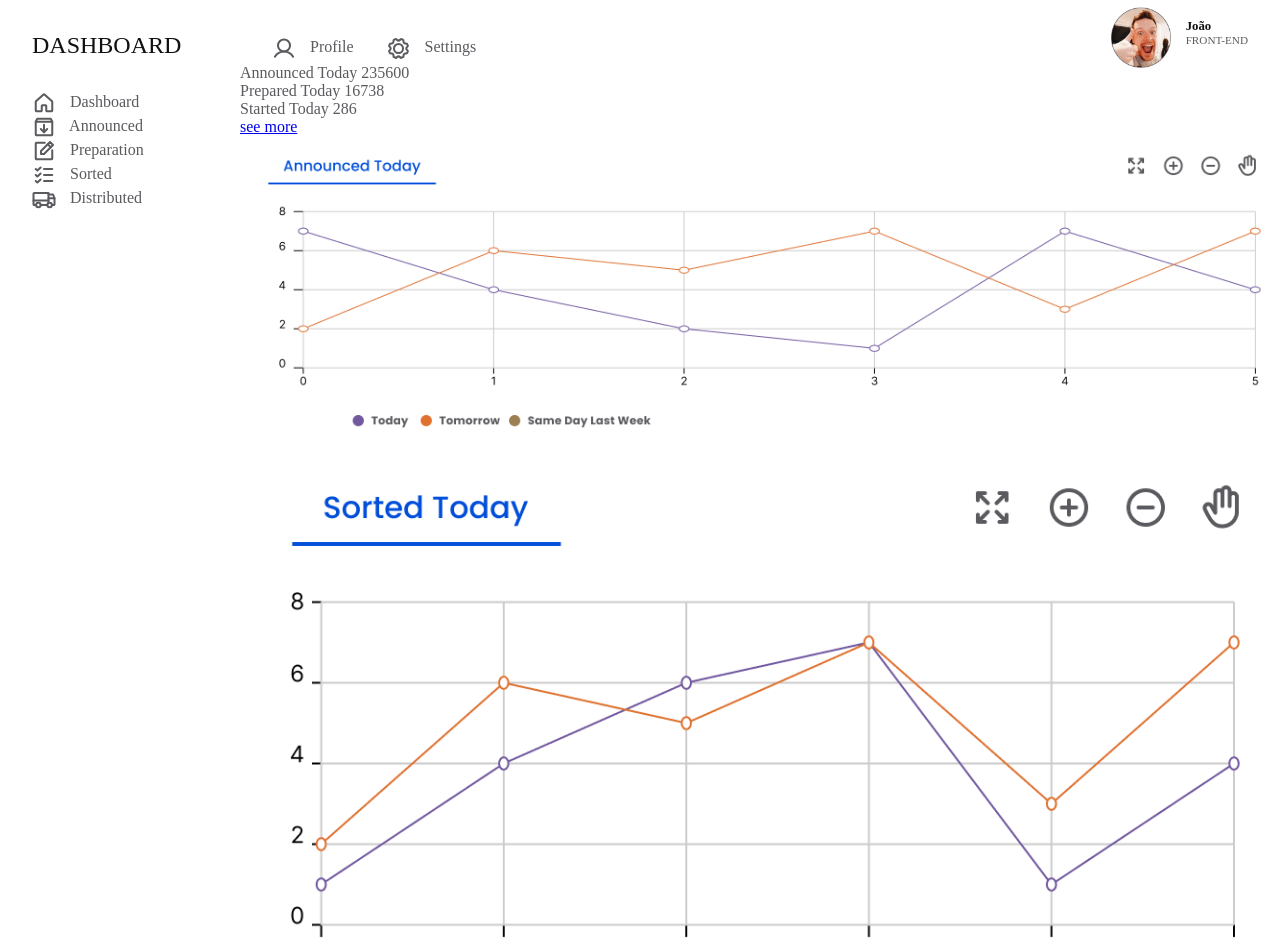
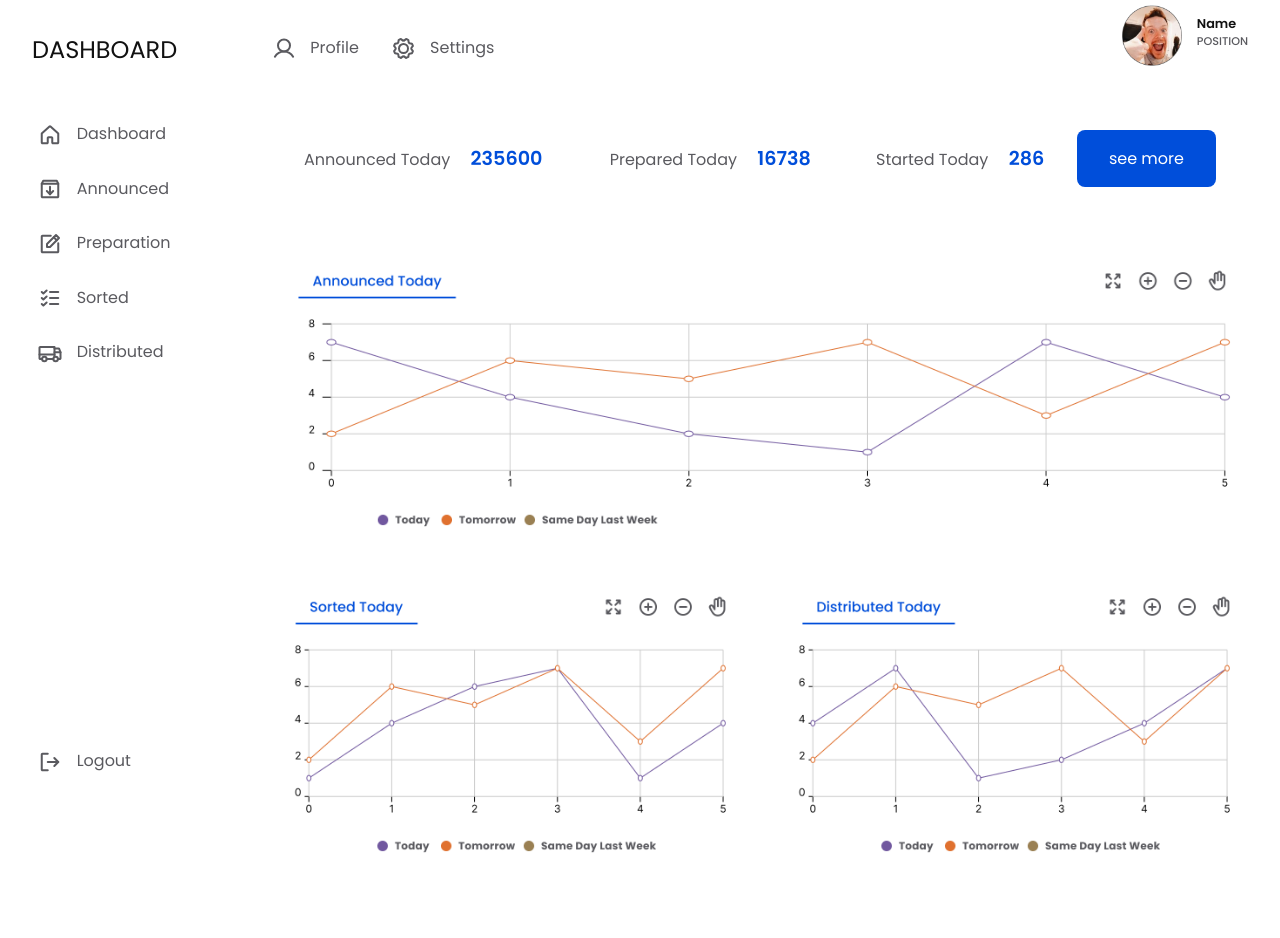
Before and after one commit to Joao-progBr/projt_dashboard, a website: page index.html in a window 1280 px wide. Shown: the top 938 px of the page. After the commit the page ends 905 px from the top, so only its background shows below. Drawn offline with nearby package versions, Linux system fonts and the light colour scheme; files that its build step writes are made by us from their sources.

Commit message:
projeto finalizado

```diff
--- a/index.html
+++ b/index.html
@@ -112,7 +112,7 @@
     </nav>
 
     <header class="top__nav">
-        <nav class="">
+        <nav >
             <ul class="top__nav__menu">
                 <li>
                     <a href="#">
@@ -149,8 +149,8 @@
                 <img src="./src/images/perfil.png" alt="">
             </div>
             <div>
-                <div class="perfil__name">João</div>
-                <div class="perfil__rule">Front-end</div>
+                <div class="perfil__name">Name</div>
+                <div class="perfil__rule">Position</div>
             </div>
         </section>
     </header>
@@ -160,10 +160,16 @@
                 <span class="summary__description">Announced Today</span>
                 <span class="summary__number">235600</span>
             </article>
+
+            <div class="summary__separated"></div>
+
             <article>
                 <span class="summary__description">Prepared Today</span>
                 <span class="summary__number">16738</span>
             </article>
+
+            <div class="separated"></div>
+
             <article>
                 <span class="summary__description">Started Today</span>
                 <span class="summary__number">286</span>
@@ -175,10 +181,10 @@
         <figure>
             <img src="./src/images/chart1.png" alt="Dashboard 1">
         </figure>
-        <figure>
+        <figure class="grid-half">
             <img src="./src/images/chart2.png" alt="Dashboard 2">
         </figure>
-        <figure>
+        <figure class="grid-half2">
             <img src="./src/images/chart3.png" alt="Dashboard 3">
         </figure>
     </main>
--- a/src/styles/_vars.scss
+++ b/src/styles/_vars.scss
@@ -3,3 +3,4 @@ $backGroundColor: #f2f2f8;
 $defaultPadding: 2rem ;
 $primaryColor: #5a5a5f;
 $secondColor: #111 ;
+// $middlePadding: calc(defaultPadding / 2);
--- a/src/styles/main.scss
+++ b/src/styles/main.scss
@@ -16,9 +16,10 @@
 }
 
 body{
+    font-family: "Poppins", sans-serif;
     display: grid;
     grid-template-columns: 240px 1fr;
-    grid-template-rows: 64px auto;
+    grid-template-rows: 64px minmax(calc( 100vh - 64px), auto);
     color: vars.$primaryColor;
 }
 
@@ -31,6 +32,10 @@ img{
     grid-column: 1 / 2;
     display: flex;
     flex-direction: column;
+    max-height: 100vh;
+    padding-bottom: 20px ;
+    position: sticky;
+    top: 0;
 
     &__link{
         padding-left: vars.$defaultPadding;
@@ -47,6 +52,28 @@ img{
         flex-direction: column;
         justify-content: space-between;
         flex-grow: 1;
+
+        &__item{
+
+            li{
+                margin-top: 1em;
+                padding: .4em;
+
+                &:hover{
+                    background-color: vars.$colorDetails;
+                    cursor: pointer;
+                    border-radius: 4px;
+
+                    a{
+                        color: white;
+                    }
+                    svg{
+                        fill: white;
+                        stroke: white;
+                    }
+                }
+            }
+        }
     }
 }
 
@@ -121,4 +148,55 @@ img{
 main{
     grid-row: 2 / -1;
     grid-column: 2 / -1;
+
+    display: grid;
+    gap: vars.$defaultPadding;
+    grid-template-columns: 1fr 1fr;
+    grid-auto-rows: auto;
+
+    padding: vars.$defaultPadding;
+
+    .summary{
+        display: flex;
+        align-items: center;
+        justify-content: space-between;
+        padding:vars.$defaultPadding;
+
+        article{
+            padding: calc(vars.$defaultPadding / 2) 0;
+        }
+
+        &__number{
+            color: vars.$colorDetails;
+            font-size: 1.2rem;
+            font-weight: 600;
+            margin-left: calc(vars.$defaultPadding / 2) ;
+        }
+
+        &__separated{
+            width: 2px;
+            background-color: vars.$primaryColor;
+            align-items: stretch;
+        }
+
+        &__btn{
+            background-color: vars.$colorDetails;
+            color: white;
+            text-decoration: none;
+            padding: calc(vars.$defaultPadding / 2) vars.$defaultPadding;
+            border-radius: 8px;
+        }
+    }
+
+    .grid-half{
+        grid-column: 1 / 1;
+    }
+
+    .grid-half2{
+        grid-column: 2 /-1;
+    }
 }
+
+main > *{
+    grid-column: 1 / -1;
+}
```
